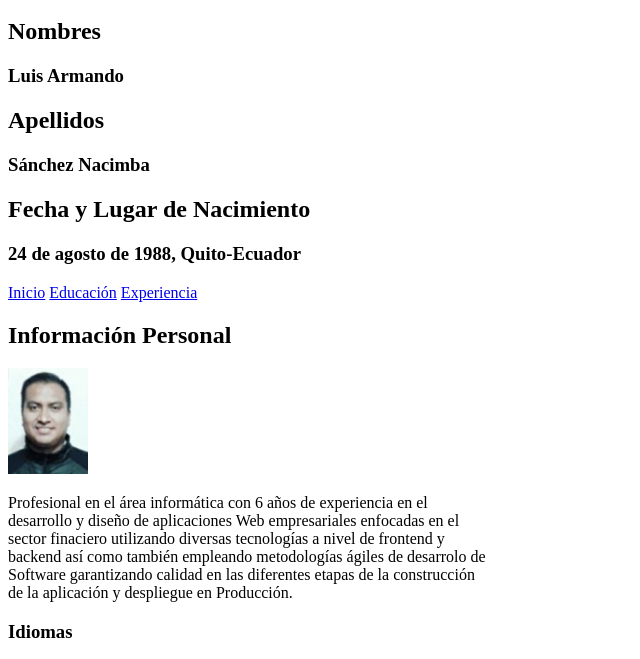
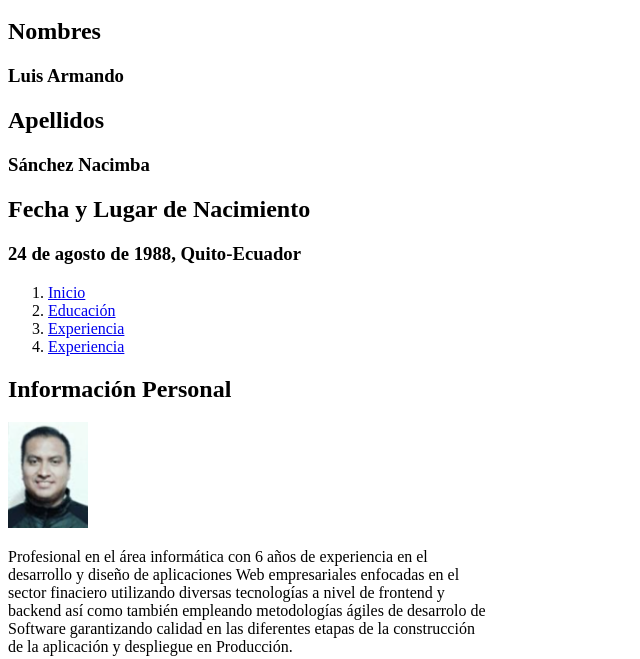
Before and after one commit to luchoepn/NEXT_U, a plain HTML site: page HojaDeVidaDigitalLS/index.html in a window 1280 px wide. Shown: the part 111-770 px from the top of the page, without its empty margins (0-640 px from the left). Drawn offline with Linux system fonts and the light colour scheme.

Commit message:
Se genera un Branch para aplicar los conceptos de CSS del siguiente módulo.

```diff
--- a/HojaDeVidaDigitalLS/index.html
+++ b/HojaDeVidaDigitalLS/index.html
@@ -1,5 +1,6 @@
 <!DOCTYPE html>
 <html lang="en" dir="ltr">
+
 <head>
   <meta charset="utf-8">
   <meta name="viewport" content="width=device,user-scalable=no">
@@ -7,31 +8,39 @@
   <meta name="keywords" content="html,css,xml,javascript">
   <meta name="description" content="Educación Online">
   <title>Curriculum Vitae Luis Sánchez</title>
+  <link rel="stylesheet" href="css/estilos.css">
 </head>
-  <body>
-    <header>
-      <img src="images/logoLS.svg" width="50px"/>
+
+<body id="Contenedor">
+  <header id="Encabezado">
+    <img src="images/logoLS.svg" width="50px" />
     <h1>
     		Curriculum Vitae
     	</h1>
-    </header>
     <h2>Nombres</h2>
     <h3>Luis Armando</h3>
     <h2>Apellidos</h2>
     <h3>Sánchez Nacimba</h3>
     <h2>Fecha y Lugar de Nacimiento</h2>
     <h3>24 de agosto de 1988, Quito-Ecuador</h3>
-    <a href="index.html">Inicio</a>
-    <a href="educacion.html">Educación</a>
-    <a href="experiencia.html">Experiencia</a>
+    <nav>
+      <ol>
+        <li class="itemIndice"><a class="enlace" href="index.html">Inicio</a></li>
+        <li><a href="educacion.html">Educación</a></li>
+        <li><a href="experiencia.html">Experiencia</a></li>
+        <li><a href="#experiencia">Experiencia</a></li>
+      </ol>
+    </nav>
+  </header>
+
   <h2>Información Personal</h2>
-    <img src="images/fotoLS.png" width="80px"/>
-    <p>Profesional en el área informática con 6 años de experiencia en el<br>
-      desarrollo y diseño de aplicaciones Web empresariales enfocadas en el<br>
-      sector finaciero utilizando diversas tecnologías a nivel de frontend y<br>
-      backend así como también empleando metodologías ágiles de desarrolo de<br>
-      Software garantizando calidad en las diferentes etapas de la construcción<br>
-      de la aplicación y despliegue en Producción.</p>
+  <img src="images/fotoLS.png" width="80px" />
+  <p>Profesional en el área informática con 6 años de experiencia en el
+    <br> desarrollo y diseño de aplicaciones Web empresariales enfocadas en el
+    <br> sector finaciero utilizando diversas tecnologías a nivel de frontend y
+    <br> backend así como también empleando metodologías ágiles de desarrolo de
+    <br> Software garantizando calidad en las diferentes etapas de la construcción
+    <br> de la aplicación y despliegue en Producción.</p>
   <h3 class="list-heading">Idiomas</h3>
   <ul title="Idiomas">
     <li class="list-group-item">Español</li>
@@ -49,4 +58,5 @@
     <img src="images/logoFacebook.svg" width="20px">Luis Sánchez
   </a>
 </footer>
+
 </html>
```
Lines whose indentation alone changed are shown as unchanged.
